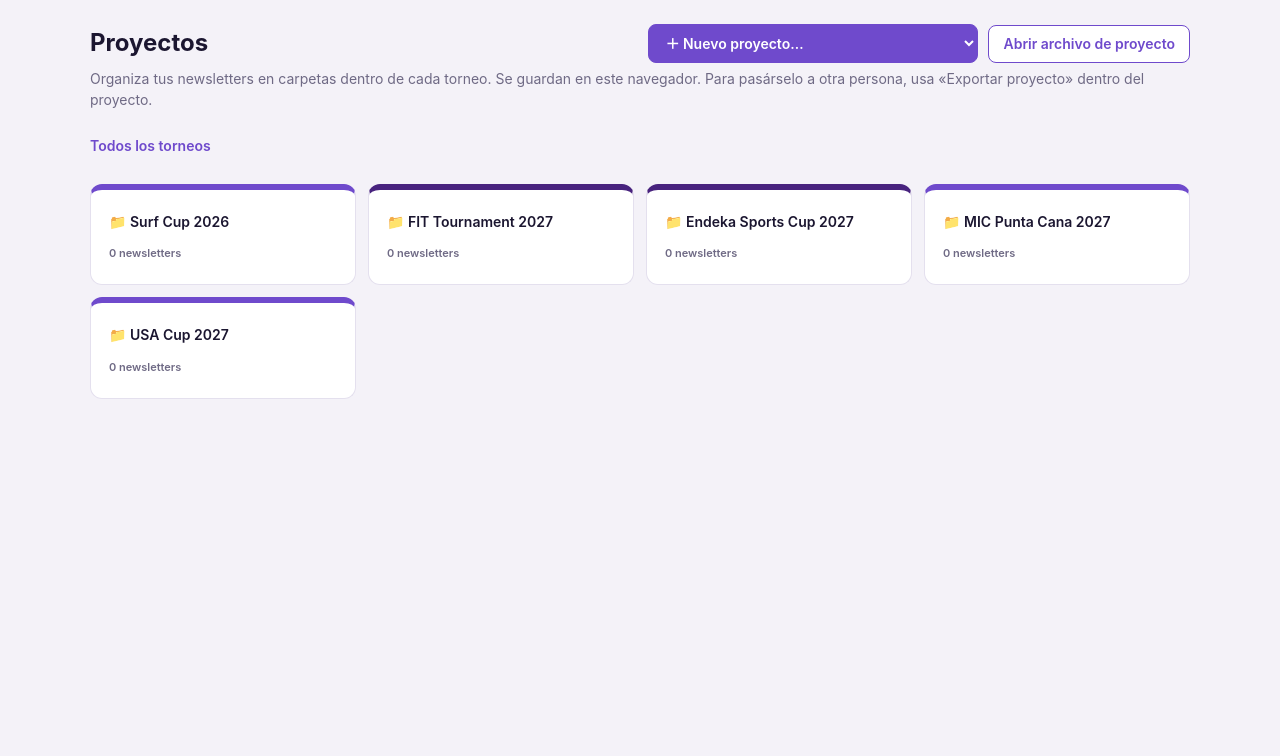
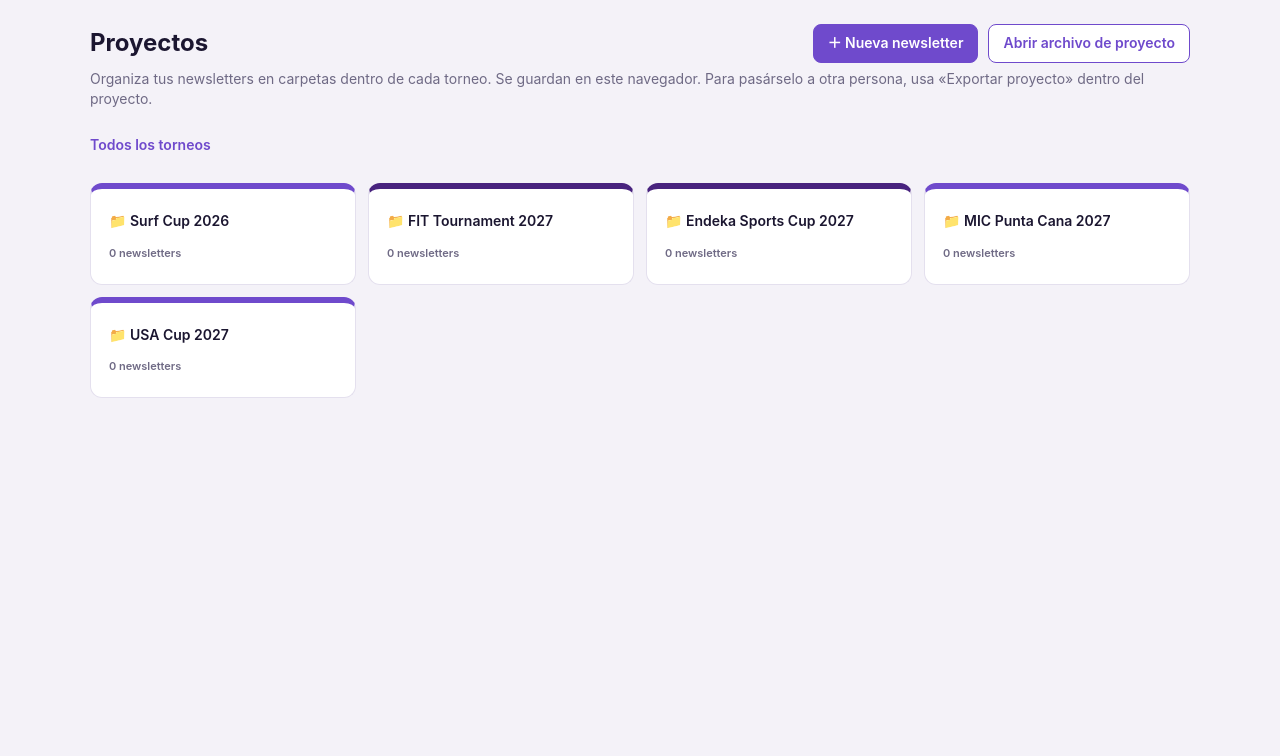
Before and after one commit to KSAlexia/Newsletters-App, a plain HTML site: page index.html in a window 1280 px wide. Shown: the part 44-800 px from the top of the page. Drawn offline with Linux system fonts and the light colour scheme.

Commit message:
Button new newsletter

```diff
--- a/css/app.css
+++ b/css/app.css
@@ -96,7 +96,7 @@ body:not(.in-lobby) #lobby { display: none; }
 #lobby { flex: 1; overflow-y: auto; padding: 28px max(24px, calc((100vw - 1100px) / 2)); }
 .lobby-bar { display: flex; align-items: center; gap: 10px; }
 .lobby-bar h1 { margin: 0; font-size: 24px; }
-.lobby-bar select { padding: 9px 12px; border-radius: 8px; border: 1px solid var(--brand); background: var(--brand); color: #fff; font-weight: 600; cursor: pointer; }
+#new { flex: 0 0 auto; width: auto; }
 .lobby-note { color: var(--muted); margin: 6px 0 22px; }
 .folder { margin-bottom: 18px; }
 .folder summary { cursor: pointer; font-weight: 700; font-size: 15px; padding: 8px 0; display: flex; align-items: center; gap: 8px; }
--- a/index.html
+++ b/index.html
@@ -24,7 +24,7 @@
     <h1>Proyectos</h1>
     <span class="spacer"></span>
     <button id="new-folder" class="btn ghost2" hidden>＋ Nueva carpeta</button>
-    <select id="new" aria-label="Nueva newsletter"></select>
+    <button id="new" type="button" class="btn">＋ Nueva newsletter</button>
     <button id="open" class="btn ghost2">Abrir archivo de proyecto</button>
   </div>
   <p class="muted lobby-note">Organiza tus newsletters en carpetas dentro de cada torneo. Se guardan en este navegador. Para pasárselo a otra persona, usa «Exportar proyecto» dentro del proyecto.</p>
--- a/js/app.js
+++ b/js/app.js
@@ -203,8 +203,7 @@
   function fillSettings() {
     $('#tournament').innerHTML = ''; K.CLIENT.tournaments.forEach(function (t) { $('#tournament').appendChild(el('option', { value: t.id, text: t.name })); });
     $('#recipe').innerHTML = ''; $('#recipe').appendChild(el('option', { value: '', text: 'Nueva desde receta…' }));
-    $('#new').innerHTML = ''; $('#new').appendChild(el('option', { value: '', text: '＋ Nuevo proyecto…' }));
-    K.RECIPES.forEach(function (r) { $('#recipe').appendChild(el('option', { value: r.id, text: r.name })); $('#new').appendChild(el('option', { value: r.id, text: r.name })); });
+    K.RECIPES.forEach(function (r) { $('#recipe').appendChild(el('option', { value: r.id, text: r.name })); });
     $('#add').innerHTML = ''; $('#add').appendChild(el('option', { value: '', text: '＋ Añadir módulo…' }));
     K.MODULE_ORDER.forEach(function (id) { $('#add').appendChild(el('option', { value: id, text: K.MODULES[id].letter + ' · ' + K.MODULES[id].name })); });
   }
@@ -293,7 +292,11 @@
     fillSettings();
     loadAll(); initHub(); showLobby();
     $('#back').addEventListener('click', function () { var id = currentId; showLobby(); focusHubItem(id); });
-    $('#new').addEventListener('change', function () { var id = this.value; this.value = ''; if (id) { var st = K.fromRecipe(id, hubTournament || undefined); if (hubTournament) { st.tournament = hubTournament; st.headerAlt = ''; } createProject(st); } });
+    $('#new').addEventListener('click', function () {
+      var st = K.fromRecipe('blank', hubTournament || undefined);
+      if (hubTournament) { st.tournament = hubTournament; st.headerAlt = ''; }
+      createProject(st);
+    });
     $('#franja').addEventListener('input', function () { state.franjaLeft = this.value; update(); });
     ['header', 'franja', 'footer'].forEach(function (k) { $('#on-' + k).addEventListener('change', function () { state.off[k] = !this.checked; update(); }); });
     window.addEventListener('beforeunload', function () { if (currentId) persist(); });
```
Also changed, not shown: test/hub.test.js (+4 -1 lines), 2 other files.
